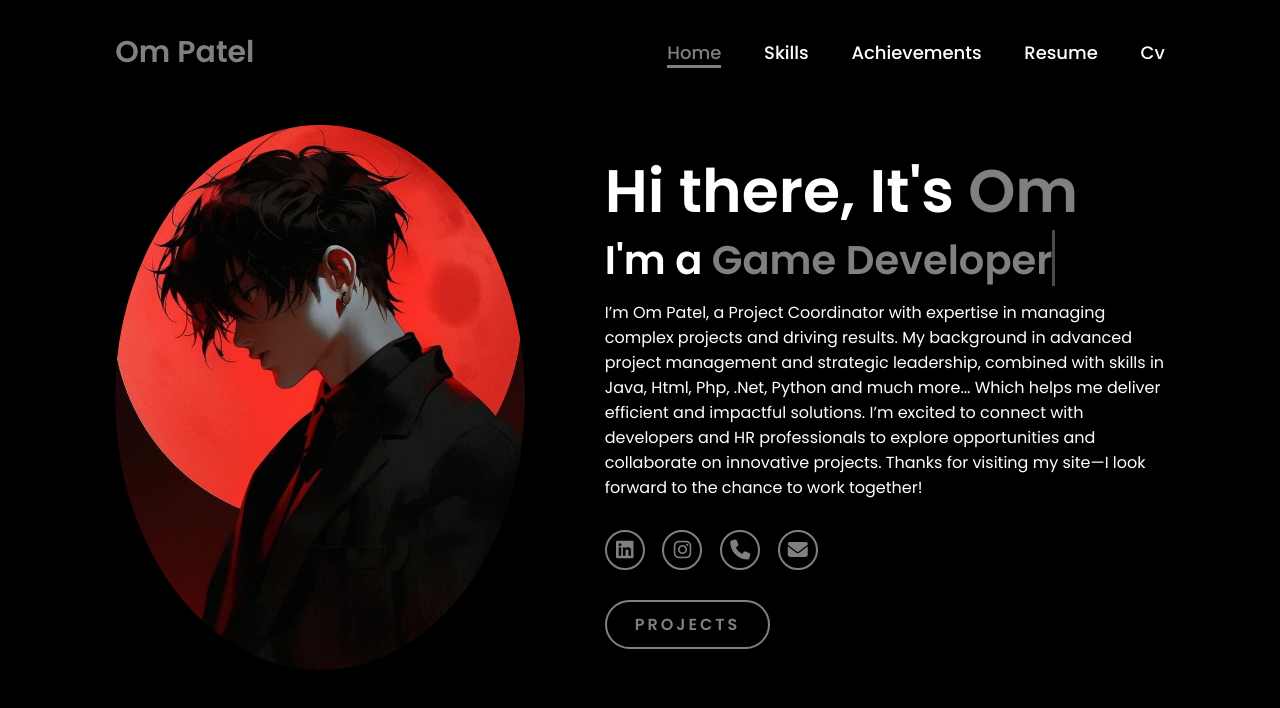
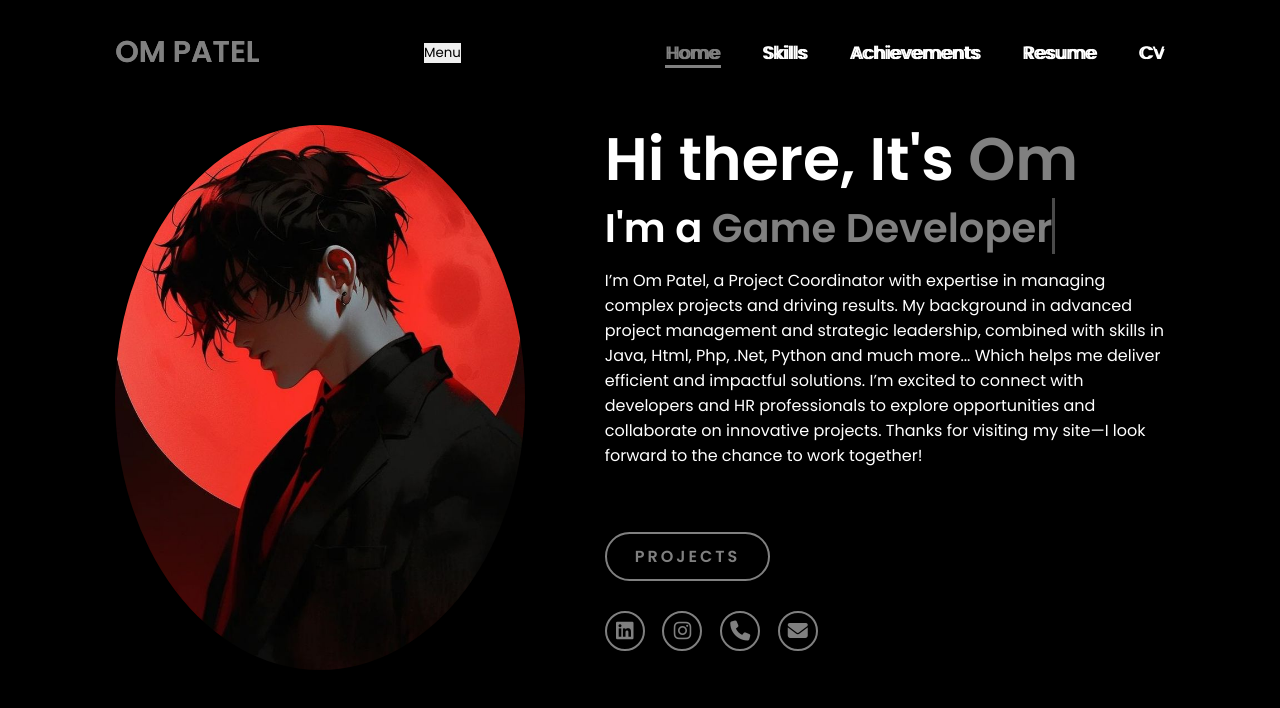
Before and after one commit to GOODRICC/OM, a plain HTML site: page index.html in a window 1280 px wide. Shown: the top 708 px of the page. Drawn offline with Linux system fonts and the light colour scheme.

Commit message:
Update index.html
Signed-off-by: GOODRICC <ompatel4246@gmail.com>

```diff
--- a/index.html
+++ b/index.html
@@ -10,7 +10,7 @@
 </head>
 <body>
     <header>
-        <a href="#" class="logo">Om Patel</a>
+        <a href="#" class="logo">OM PATEL</a>
 
         <nav>
             <a href="#" class="active"> Home</a>
@@ -20,6 +20,21 @@
             <a href="#" >Cv</a>
         </nav>
     </header>
+	<header>
+    <a href="#" class="logo">OM PATEL</a>
+
+    <!-- Menu Toggle Button for Mobile -->
+    <button class="menu-toggle">Menu</button>
+
+    <!-- Navigation Links -->
+    <nav class="nav-menu">
+        <a href="#" class="active"> Home</a>
+        <a href="#">Skills</a>
+        <a href="#">Achievements</a>
+        <a href="#">Resume</a>
+        <a href="#">CV</a>
+    </nav>
+</header>
     <section class="home">
         <div class="home-img">
             <img src="main.jpg" alt="">
@@ -30,16 +45,20 @@
             <p>I’m Om Patel, a Project Coordinator with expertise in managing complex projects and driving results.
 			My background in advanced project management and strategic leadership, combined with skills in Java, Html, Php, .Net, Python and much more... Which helps me deliver efficient and impactful solutions.
 			I’m excited to connect with developers and HR professionals to explore opportunities and collaborate on innovative projects.
-			Thanks for visiting my site—I look forward to the chance to work together!</p>
+			Thanks for visiting my site—I look forward to the chance to work together!</p></br></br></br></br>
+
+			 <a href="#" class="btn">PROJECTS</a>
+
             <div class="social-icons">
                 <a href="https://www.linkedin.com/in/om-kasodariya-46642a266/" target="_blank"><i class="fa-brands fa-linkedin"></i></a>
                 <a href="https://www.instagram.com/godric._.99/" target="_blank"><i class="fa-brands fa-instagram"></i></a>
                 <a href="tel:+13658332729" target="_blank"><i class="fa-solid fa-phone"></i></a>
                 <a href="mailto:ompatel4246@gmail.com" target="_blank"><i class="fa-solid fa-envelope"></i></a>
             </div>
-            <a href="#" class="btn">PROJECTS</a>
 
         </div>
     </section>
+	<script src="scripts.js"></script>
+</body>
 </body>
 </html>
```
